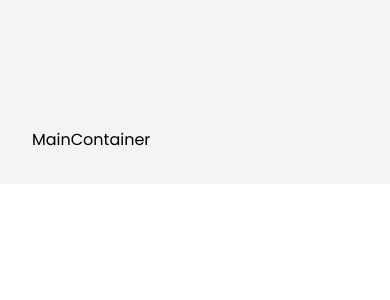
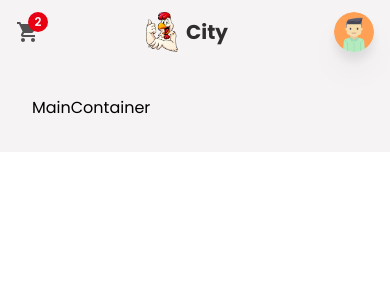
Before and after one commit to zeynepbeyzayildirim/E-Commerce, a React (Create React App) app: page / in a window 390 px wide. Shown: the top 300 px of the page. Built offline with nearby package versions, Linux system fonts and the light colour scheme; the HTML template or start-up script is replaced by a standard one.

Commit message:
Mobile responsive Header

```diff
--- a/src/App.js
+++ b/src/App.js
@@ -8,10 +8,10 @@
 
 const App = () => {
   return (
-    <AnimatePresence>
+    <AnimatePresence exitBeforeEnter>
       <div className="w-screen h-auto flex flex-col bg-primary">
         <Header />
-        <main className="mt-24 p-8 w-full">
+        <main className="mt-16 md:mt-24 p-8 w-full">
           <Routes>
             <Route path="/*" element={<MainContainer />} />
             <Route path="/createItem" element={<CreateContainer />} />
--- a/src/components/Header.jsx
+++ b/src/components/Header.jsx
@@ -1,5 +1,6 @@
 import React from "react";
-import { MdShoppingCart } from "react-icons/md";
+import { useState } from "react";
+import { MdShoppingCart, MdAdd, MdLogout } from "react-icons/md";
 import { motion } from "framer-motion";
 
 import { getAuth, GoogleAuthProvider, signInWithPopup } from "firebase/auth";
@@ -8,34 +9,60 @@
 import Logo from ".././asset/img/logo.png";
 import Avatar from ".././asset/img/avatar.png";
 import { Link } from "react-router-dom";
+import { useStateValue } from "../context/StateProvider";
+import { actionType } from "../context/reducer";
 
 const Header = () => {
-
   const firebaseAuth = getAuth(app);
   const provider = new GoogleAuthProvider();
 
+  const [{ user }, dispatch] = useStateValue();
 
+  const [isMenu, setIsMenu] = useState(false);
 
   const login = async () => {
-    const response =  await signInWithPopup(firebaseAuth, provider)
-    console.log(response);
+    if (!user) {
+      const {
+        user: { refreshToken, providerData },
+      } = await signInWithPopup(firebaseAuth, provider);
+      dispatch({
+        type: actionType.SET_USER,
+        user: providerData[0],
+      });
 
+      localStorage.setItem("user", JSON.stringify(providerData[0]));
+    } else {
+      setIsMenu(!isMenu);
+    }
   };
 
+  const logout = () =>{
+    setIsMenu(false)
+    localStorage.clear()
+
+    dispatch({
+      type: actionType.SET_USER,
+      user:null,
+    });
+
+  }
+
   return (
-    <header className="fixed z-50 w-screen p-6 px-16">
+    <header className="fixed z-50 w-screen p-3 px-4 md:p-6 md:px-16">
       {/*desktop & tablet */}
-      <Link
-        to={"/"}
-        className="hidden md:flex w-full h-full items-center justify-between"
-      >
-        <div className="flex items-center gap-2">
+      <div className="hidden md:flex w-full h-full items-center justify-between">
+        <Link to={"/"} className="hidden md:flex w-full h-full items-center">
           <img src={Logo} className="w-8 object-cover" alt="logo" />
           <p className="text-headingColor text-xl font-bold">City</p>
-        </div>
+        </Link>
 
         <div className="flex items-center gap-8">
-          <ul className="flex items-center gap-8">
+          <motion.ul
+            initial={{ opacity: 0, x: 200 }}
+            animate={{ opacity: 1, x: 0 }}
+            exit={{ opacity: 0, x: 200 }}
+            className="flex items-center gap-8"
+          >
             <li className="text-base text-textColor hover:text-headingColor duration-100 transition-all ease-in-out cursor-pointer">
               Home
             </li>
@@ -48,7 +75,7 @@
             <li className="text-base text-textColor hover:text-headingColor duration-100 transition-all ease-in-out cursor-pointer">
               Service
             </li>
-          </ul>
+          </motion.ul>
 
           <div className="relative flex items-center justify-center">
             <MdShoppingCart className="text-textColor text-2xl cursor-pointer" />
@@ -59,17 +86,107 @@
           <div className="relative">
             <motion.img
               whileTap={{ scale: 0.6 }}
-              src={Avatar}
-              className="w-10 min-w-[40px] h-10 min-h-[40px] drop-shadow-xl"
+              src={user ? user.photoURL : Avatar}
+              className="w-10 min-w-[40px] h-10 min-h-[40px] drop-shadow-xl cursor-pointer rounded-full"
               alt="userProfile"
               onClick={login}
             />
+            {isMenu && (
+              <motion.div
+                initial={{ opacity: 0, scale: 0.6 }}
+                animate={{ opacity: 1, scale: 1 }}
+                exit={{ opacity: 0, scale: 0.6 }}
+                className="w-40 bg-gray-50 shadow-xl rounded-lg flex flex-col absolute top-22 right-0"
+              >
+                {user && user.email === "zynpbyza0@gmail.com" && (
+                  <Link to={"/createItem"}>
+                    <p
+                      className="px-4 py-2 flex items-ceter gap-3 cursor-pointer hover:bg-slate-100 transition-all duration-100
+                ease-in-out text-textColor text-base "
+                    >
+                      New Item <MdAdd />{" "}
+                    </p>
+                  </Link>
+                )}
+                <p
+                  className="px-4 py-2 flex items-ceter gap-3 cursor-pointer hover:bg-slate-100 transition-all
+                 duration-100 ease-in-out text-textColor text-base"
+                 onClick={logout} >
+                  Logout <MdLogout />{" "}
+                </p>
+              </motion.div>
+            )}
           </div>
         </div>
-      </Link>
+      </div>
 
       {/* mobile */}
-      <div className="flex md:hidden w-full h-full"></div>
+      <div className="flex items-center justify-between  md:hidden w-full h-full">
+
+        <div className="relative flex items-center justify-center">
+            <MdShoppingCart className="text-textColor text-2xl cursor-pointer" />
+            <div className="absolute -top-2 -right-2 w-5 h-5 rounded-full bg-cartNumBg flex items-center justify-center">
+              <p className="text-xs text-white font-semibold">2</p>
+            </div>
+            </div>
+
+            <Link to={"/"} className="flex items-center gap-2">
+          <img src={Logo} className="w-8 object-cover" alt="logo" />
+          <p className="text-headingColor text-xl font-bold">City</p>
+        </Link>
+
+        <div className="relative">
+          <motion.img
+            whileTap={{ scale: 0.6 }}
+            src={user ? user.photoURL : Avatar}
+            className="w-10 min-w-[40px] h-10 min-h-[40px] drop-shadow-xl cursor-pointer rounded-full"
+            alt="userProfile"
+            onClick={login}
+          />
+          {isMenu && (
+            <motion.div
+              initial={{ opacity: 0, scale: 0.6 }}
+              animate={{ opacity: 1, scale: 1 }}
+              exit={{ opacity: 0, scale: 0.6 }}
+              className="w-40 bg-gray-50 shadow-xl rounded-lg flex flex-col absolute top-22 right-0"
+            >
+              {user && user.email === "zynpbyza0@gmail.com" && (
+                <Link to={"/createItem"}>
+                  <p className="px-4 py-2 flex items-ceter gap-3 cursor-pointer hover:bg-slate-100 transition-all duration-100
+                ease-in-out text-textColor text-base "
+                  >
+                    New Item <MdAdd />{" "}
+                  </p>
+                </Link>
+
+              )}
+
+
+
+          <ul className="flex flex-col">
+            <li className="text-base text-textColor  hover:bg-slate-100  hover:text-headingColor duration-100 transition-all ease-in-out cursor-pointer px-4 py-2">
+              Home
+            </li>
+            <li className="text-base text-textColor  hover:bg-slate-100  hover:text-headingColor duration-100 transition-all ease-in-out cursor-pointer px-4 py-2">
+              Menu
+            </li>
+            <li className="text-base text-textColor  hover:bg-slate-100  hover:text-headingColor duration-100 transition-all ease-in-out cursor-pointer px-4 py-2">
+              About Us
+            </li>
+            <li className="text-base text-textColor  hover:bg-slate-100  hover:text-headingColor duration-100 transition-all ease-in-out cursor-pointer px-4 py-2">
+              Service
+            </li>
+          </ul>
+              <p className="m-2 p-2 rounded-md shadow-md flex items-ceter justify-center bg-gray-200
+                gap-3 cursor-pointer hover:bg-slate-300 transition-all
+                 duration-100 ease-in-out text-textColor text-base"
+                 onClick={logout}>
+                Logout <MdLogout />{" "}
+              </p>
+            </motion.div>
+          )}
+        </div>
+      </div>
     </header>
   );
 };
--- /dev/null
+++ b/src/context/StateProvider.js
@@ -0,0 +1,12 @@
+import React, {createContext, useContext, useReducer } from "react";
+
+export const StateContext = createContext();
+
+export const StateProvider = ({reducer, initialState, children}) => (
+       <StateContext.Provider value={useReducer(reducer, initialState)}>
+        {children}
+    </StateContext.Provider>
+
+);
+
+export const useStateValue = () => useContext(StateContext);
--- /dev/null
+++ b/src/context/initialState.js
@@ -0,0 +1,9 @@
+import { fetchUser } from "../utils/fetchLocalStrogeData";
+
+
+const userInfo = fetchUser();
+
+export const initialState = {
+    user: userInfo,
+
+};
--- /dev/null
+++ b/src/context/reducer.js
@@ -0,0 +1,20 @@
+
+export  const actionType = {
+    SET_USER: "SET_USER",
+};
+
+const reducer = (state, action) => {
+    console.log(action);
+
+    switch(action.type){
+        case actionType.SET_USER:
+            return{
+                ...state,
+                user : action.user,
+            };
+            default:
+              return state;
+    }
+};
+
+export default reducer;
--- a/src/index.js
+++ b/src/index.js
@@ -2,13 +2,18 @@
 import ReactDOM from "react-dom";
 import "./index.css";
 
-import { BrowserRouter as Router} from "react-router-dom";
+import { BrowserRouter as Router } from "react-router-dom";
 
 import App from "./App";
+import { StateProvider } from "./context/StateProvider";
+import { initialState } from "./context/initialState";
+import reducer from "./context/reducer";
 
 ReactDOM.render(
   <Router>
-    <App />
+    <StateProvider initialState={initialState} reducer={reducer}>
+      <App />
+    </StateProvider>
   </Router>,
   document.getElementById("root")
 );
--- /dev/null
+++ b/src/utils/fetchLocalStrogeData.js
@@ -0,0 +1,9 @@
+export const fetchUser = () => {
+    const userInfo =
+    localStorage.getItem('user') !== "undefinfed" ?
+    JSON.parse(localStorage.getItem("user"))
+    :localStorage.clear();
+
+
+    return userInfo;
+}
```
